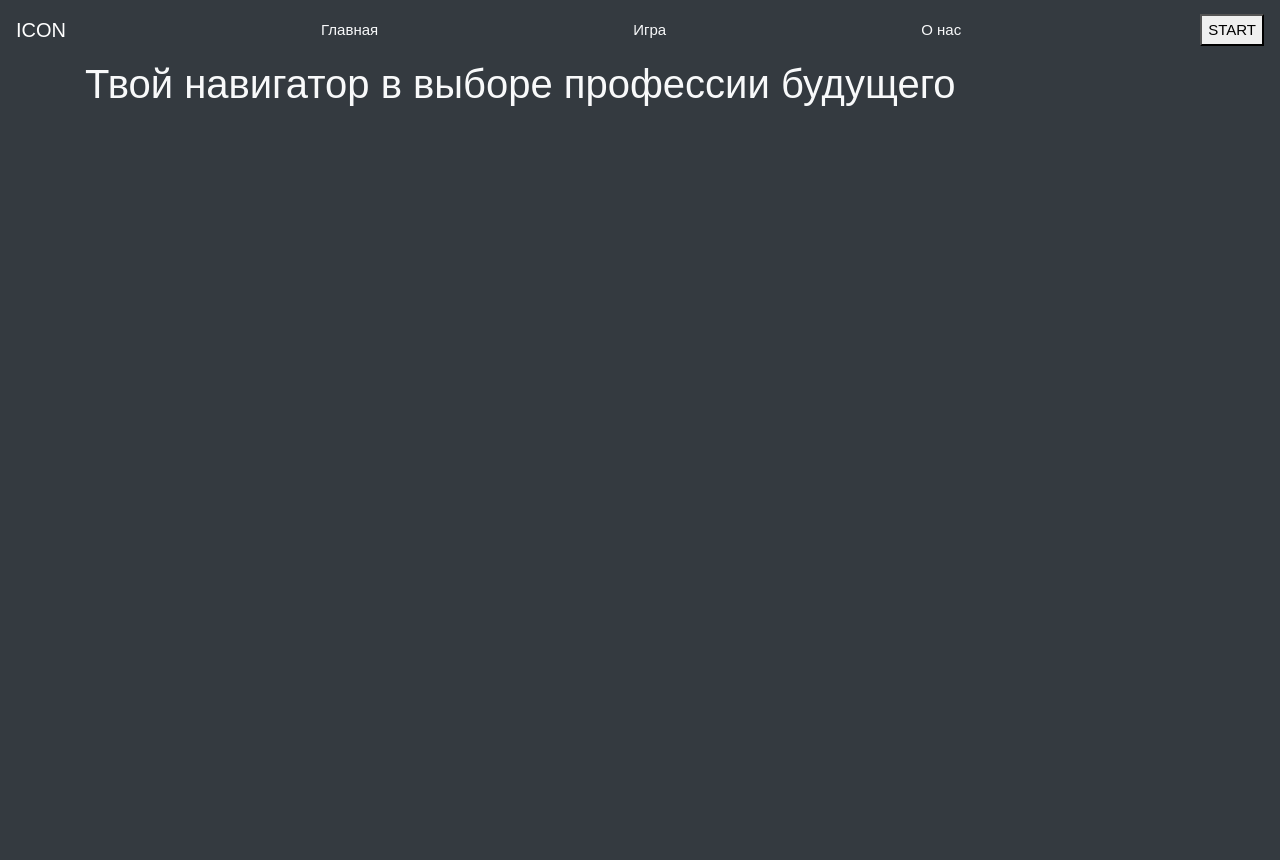
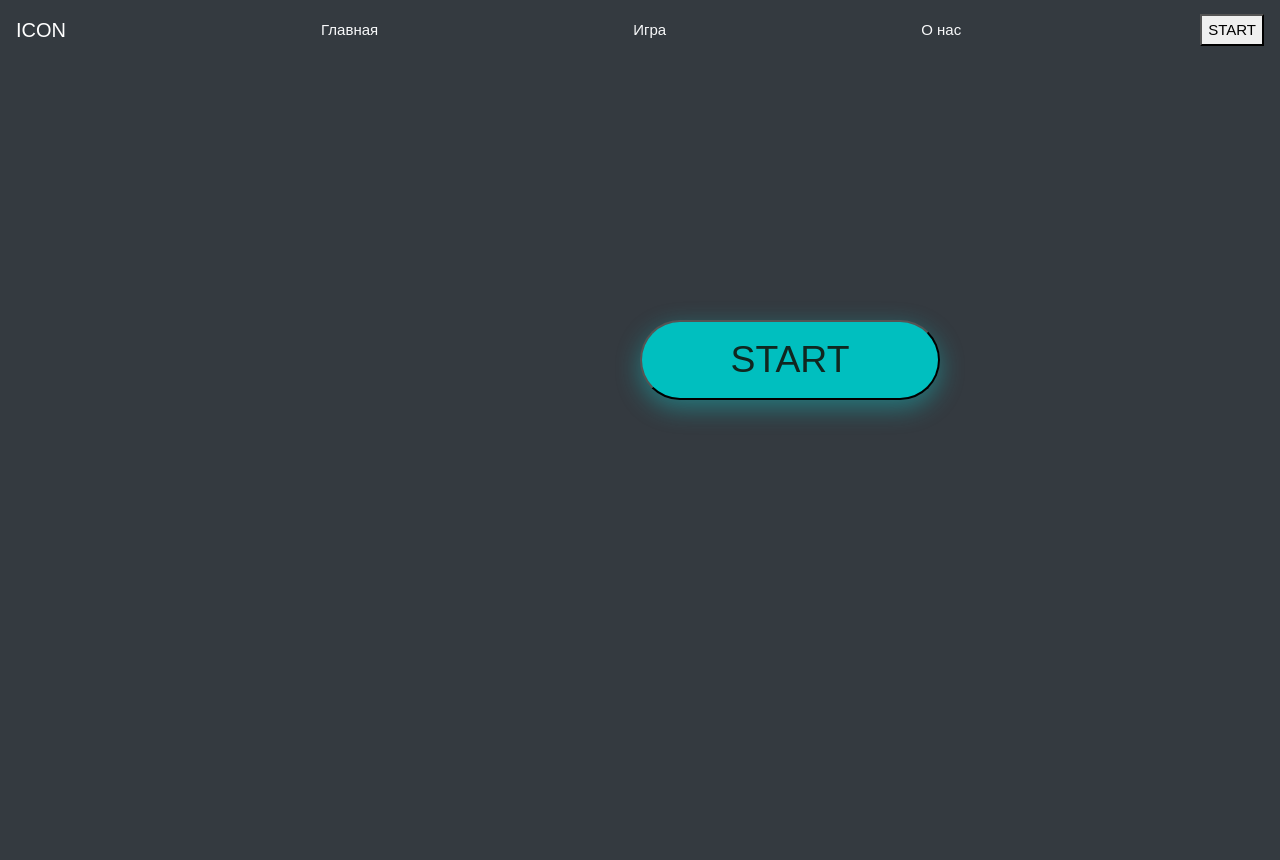
Before and after one commit to Leg15Coder/WebWork, a Flask app: page / in a window 1280 px wide; the page is wider, and only the part inside the window is pictured. Before the commit the page ends 106 px from the top of that part, so only its background shows below. Run offline with Flask 3, Linux system fonts and the light colour scheme; some libraries are stand-ins or nearby versions.

Commit message:
Glitch update

```diff
--- a/static/css/css.css
+++ b/static/css/css.css
@@ -111,7 +111,7 @@ h6 span {
   padding: 0;
   margin: 10px auto;
   cursor: pointer;
-  background-color: #ffeba7;
+  background-color: #bfbfbf;
 }
 .checkbox:checked + label:before,
 .checkbox:not(:checked) + label:before {
@@ -121,7 +121,7 @@ h6 span {
   height: 36px;
   border-radius: 50%;
   color: #ffeba7;
-  background-color: #102770;
+  background-color: #00bfbf;
   font-family: "unicons";
   content: "\eb4f";
   z-index: 20;
@@ -334,3 +334,36 @@ h6 span {
   width: auto;
   display: block;
 }
+
+.lending-background {
+    width: 100vw;
+    height: 100vh;
+}
+
+.circle-btn {
+    font-size: 28pt;
+    align: center;
+    left: 50vw;
+    top: 40vh;
+    position: absolute;
+    width: 300px;
+    height: 80px;
+    border-radius: 40px;
+    background-color: #00bfbf;
+    color: #102720;
+    box-shadow: 0 8px 24px 0 rgba(10, 235, 235, 0.35);
+}
+
+.circle-btn:active,
+.circle-btn:focus {
+  background-color: #00bfbf;
+  color: #ffeba7;
+  box-shadow: 0 8px 24px 0 rgba(0, 112, 112, 0.2);
+}
+
+.circle-btn:hover {
+  background-color: #102322;
+  color: #bfbfbf;
+  box-shadow: 0 8px 24px 0 rgba(0, 112, 112, 0.2);
+  transition: 1s;
+}
--- a/templates/Navigator/main.html
+++ b/templates/Navigator/main.html
@@ -1,7 +1,7 @@
 {% extends "base.html" %}
 
 {% block content %}
-    <div class="text-light">
-        <h1 class="text-light">Твой навигатор в выборе профессии будущего</h1>
+    <div class="text-light lending-background">
+        <a href="/profession/all"><button class="circle-btn">START</button></a>
     </div>
 {% endblock %}
```
Also changed, not shown: requirements.txt (added, +16 -0 lines), views/users.py (+14 -15 lines), server.py (renamed from main.py), 1 other file.
